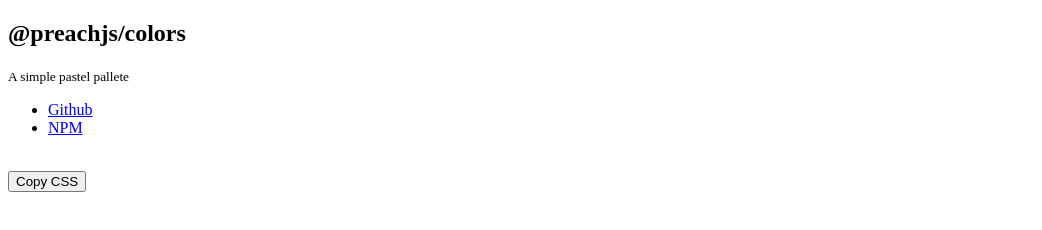
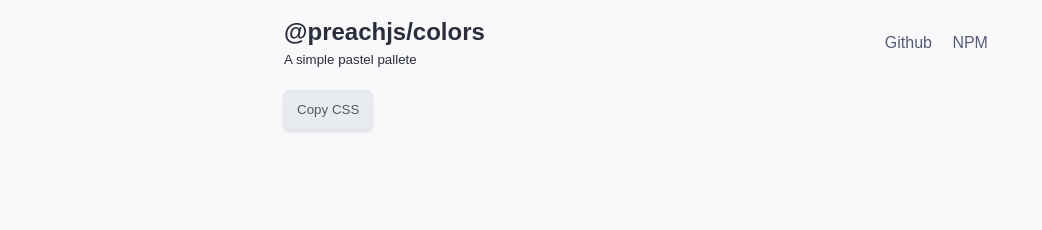
Before and after one commit to preachjs/colors, a website: page docs/index.html in a window 1280 px wide. Shown: the whole page, without its empty margins (0-1042 px from the left). Drawn offline with nearby package versions, Linux system fonts and the light colour scheme; the site is published under a folder, as on GitHub Pages, so addresses that start at the root find nothing; a small style sheet from the web is missing.

```diff
--- a/docs/index.html
+++ b/docs/index.html
@@ -7,7 +7,7 @@
   <meta name="viewport" content="width=device-width, initial-scale=1.0">
   <title>@preachjs/colors</title>
   <link rel="stylesheet" href="https://esm.sh/toastify-js@1.12.0/src/toastify.css">
-  <link rel="stylesheet" href="/styles.css">
+  <link rel="stylesheet" href="styles.css">
 </head>
 
 <body>
@@ -80,7 +80,7 @@
       }
     }
   </script>
-  <script type="module" src="/main.js"></script>
+  <script type="module" src="main.js"></script>
 </body>
 
 </html>
--- a/docs/styles.css
+++ b/docs/styles.css
@@ -1,4 +1,4 @@
-@import url("./preach.css");
+@import url("preach.css");
 
 * {
   margin: 0;
```
